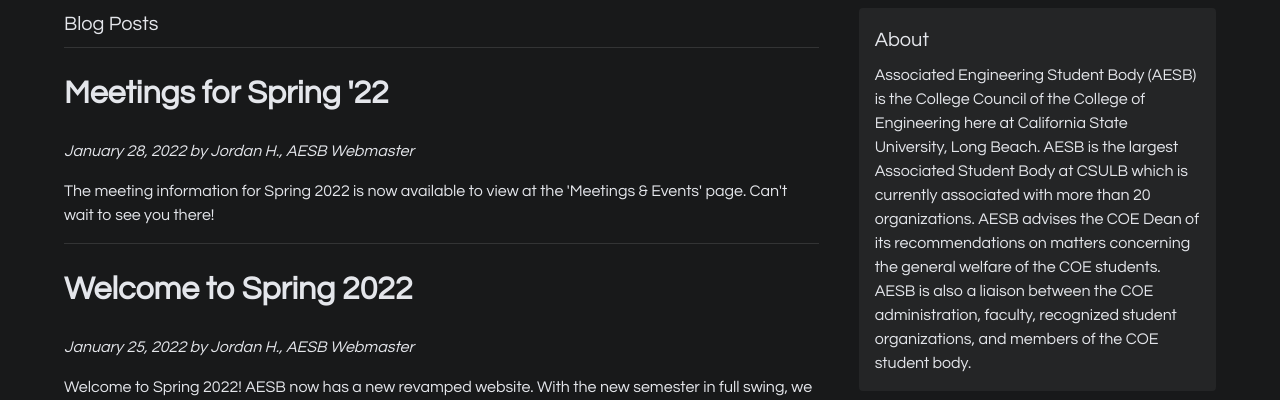
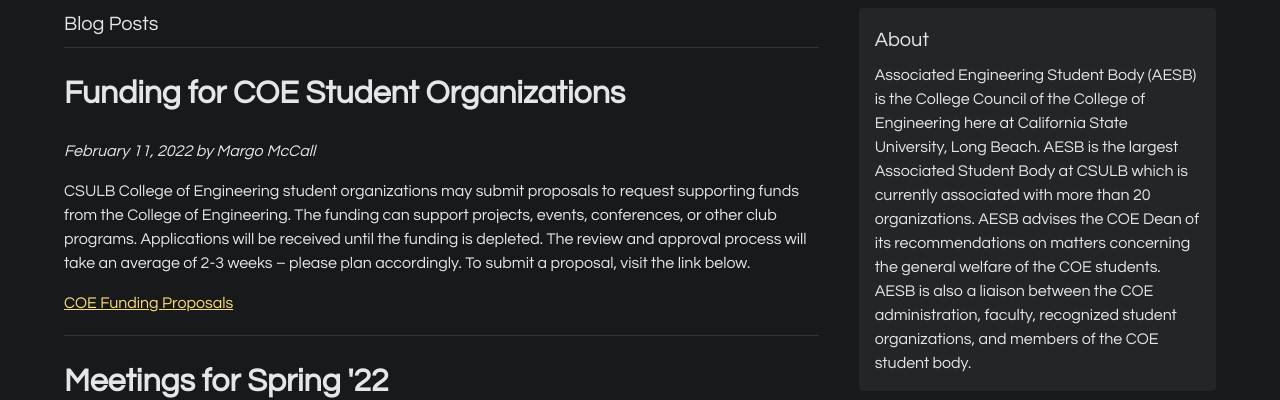
Before and after one commit to jordanhilado/CSULB_AESB_Website, a React (Create React App) app: page / in a window 1280 px wide. Shown: the part 509-909 px from the top of the page. Built offline with nearby package versions, Linux system fonts and the light colour scheme.

Commit message:
added a blog post for COE

```diff
--- a/src/assets/blogInfo.tsx
+++ b/src/assets/blogInfo.tsx
@@ -1,4 +1,11 @@
 export const blogInfo = [
+  {
+    title: "Funding for COE Student Organizations",
+    subtitle: "February 11, 2022 by Margo McCall",
+    body: "CSULB College of Engineering student organizations may submit proposals to request supporting funds from the College of Engineering. The funding can support projects, events, conferences, or other club programs. Applications will be received until the funding is depleted. The review and approval process will take an average of 2-3 weeks – please plan accordingly. To submit a proposal, visit the link below.",
+    link: "https://www.csulb.edu/college-of-engineering/form/2022-coe-student-organization-funding-proposals",
+    linkname: "COE Funding Proposals",
+  },
   {
     title: "Meetings for Spring '22",
     subtitle: "January 28, 2022 by Jordan H., AESB Webmaster",
--- a/src/screens/Main.tsx
+++ b/src/screens/Main.tsx
@@ -3,6 +3,7 @@
 import Typography from "@mui/material/Typography";
 import Divider from "@mui/material/Divider";
 import { blogInfo } from "../assets/blogInfo";
+import { color } from "../assets/color";
 
 interface MainProps {
   title: string;
@@ -32,7 +33,15 @@
           <h1>{blog.title}</h1>
           <p style={{ fontStyle: "italic" }}>{blog.subtitle}</p>
           <p>{blog.body}</p>
-          <Divider style={{ backgroundColor: "#3A3B3C" }} />
+          <a
+            style={{ color: color.secondary, textDecoration: "underline" }}
+            href={blog.link}
+            target="_blank"
+            rel="noopener noreferrer"
+          >
+            {blog.linkname}
+          </a>
+          <Divider style={{ backgroundColor: "#3A3B3C", marginTop: 20 }} />
         </>
       ))}
     </Grid>
```
